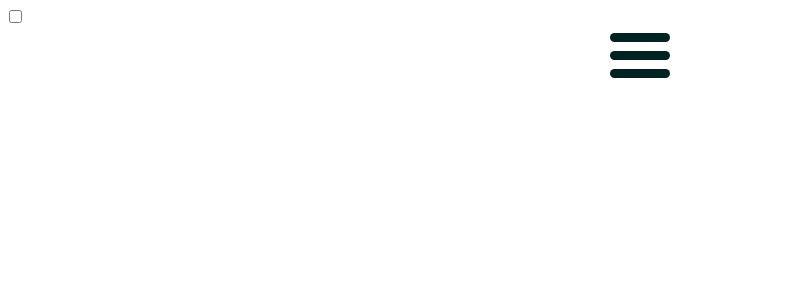
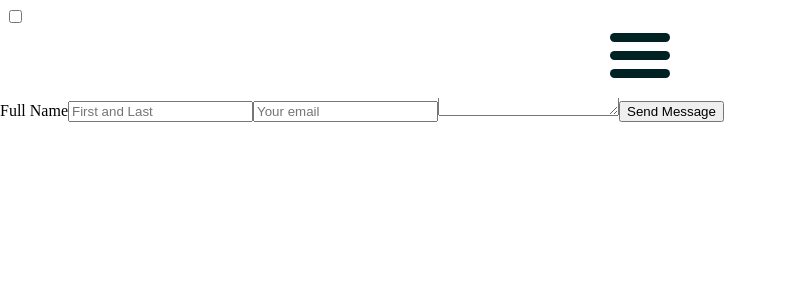
Before and after one commit to Yonkai/portfolio, a Next.js app: page /contact in a window 1280 px wide. Shown: the top 300 px of the page, without its empty margins (0-787 px from the left). Built offline with nearby package versions, Linux system fonts and the light colour scheme.

Commit message:
Add contact form unstyled

```diff
--- a/pages/contact.js
+++ b/pages/contact.js
@@ -11,6 +11,13 @@ const contact = () => (
     </Head>
     <NavMenu />
     <FakeFlow />
+    <form method='POST' action='https://formspree.io/fgunsch.webdev@gmail.com'>
+      <label for='full-name'>Full Name</label>
+      <input type='text' name='name' id='full-name' placeholder='First and Last' required='' />
+      <input type='email' name='email' placeholder='Your email' />
+      <textarea name='message' placeholder='Your Message' />
+      <button type='submit'>Send Message</button>
+    </form>
 
     <style global jsx>
       {`body{
```
